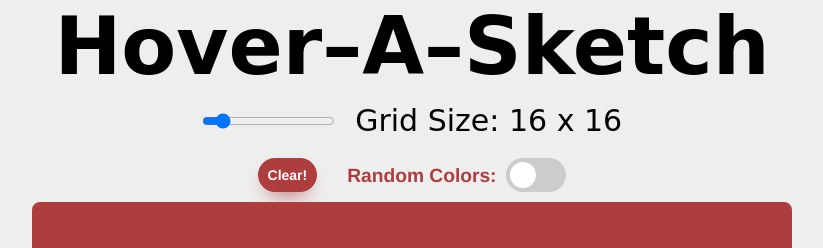
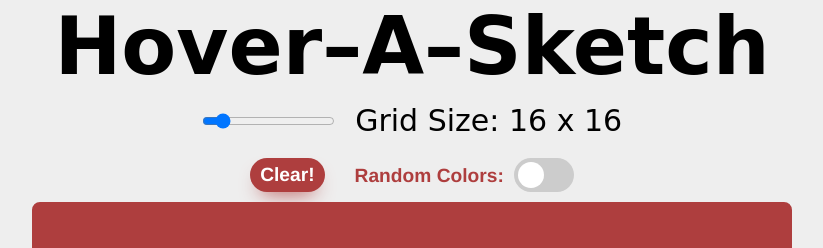
Before and after one commit to jon-torres/Hover-A-Sketch, a plain HTML site: page index.html in a window 1280 px wide. Shown: the top 248 px of the page, without its empty margins (228-1051 px from the left). Drawn offline with Linux system fonts and the light colour scheme; a web font is replaced by a local one.

Commit message:
updated styles

```diff
--- a/style.css
+++ b/style.css
@@ -92,7 +92,7 @@ p {
   box-sizing: border-box;
   color: #ffffff;
   cursor: pointer;
-  font-size: 14px;
+  font-size: 1.2em;
   font-weight: 700;
   line-height: 24px;
   opacity: 1;
```
